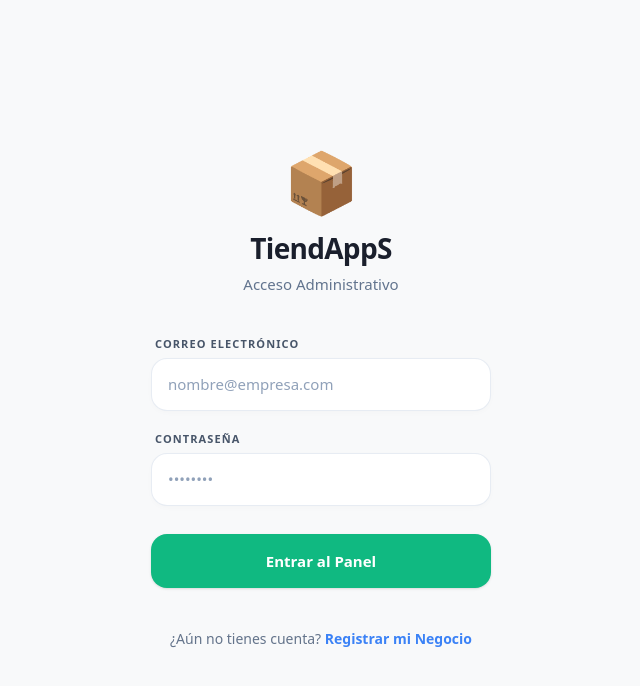
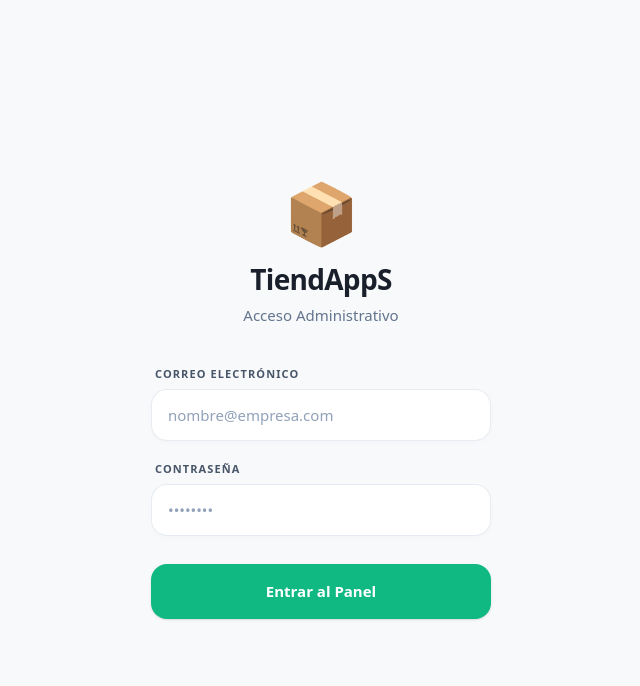
Before and after one commit to Tomasberserk/GESTION_NEIVA_CLAUDE, a React (Vite) app in the folder frontend/: page /login in a window 1280 px wide. Shown: the top 686 px of the page, without its empty margins (319-959 px from the left). Built offline with nearby package versions, Linux system fonts and the light colour scheme; no server answers.

Commit message:
feat(auth): remove public self-registration — access now via superadmin only

```diff
--- a/frontend/src/App.jsx
+++ b/frontend/src/App.jsx
@@ -2,7 +2,6 @@ import { Routes, Route, Navigate } from 'react-router-dom'
 import ProtectedRoute from './components/ProtectedRoute'
 import Layout from './components/layout/Layout'
 import Login from './pages/Login'
-import Registro from './pages/Registro'
 import Dashboard from './pages/Dashboard'
 import Inventario from './pages/Inventario'
 import Ventas from './pages/Ventas'
@@ -15,7 +14,6 @@ export default function App() {
   return (
     <Routes>
       <Route path="/login" element={<Login />} />
-      <Route path="/registro" element={<Registro />} />
 
       <Route element={<ProtectedRoute />}>
         <Route element={<Layout />}>
--- a/frontend/src/pages/Login.jsx
+++ b/frontend/src/pages/Login.jsx
@@ -1,5 +1,5 @@
 import { useState } from 'react'
-import { Link, useNavigate } from 'react-router-dom'
+import { useNavigate } from 'react-router-dom'
 import { useAuth } from '../context/AuthContext'
 
 export default function Login() {
@@ -83,13 +83,6 @@ export default function Login() {
             </button>
           </div>
         </form>
-
-        <p className="text-center text-[14px] text-[#64748b] mt-10 font-medium">
-          ¿Aún no tienes cuenta?{' '}
-          <Link to="/registro" className="text-[#3b82f6] hover:text-[#2563eb] font-bold transition-colors">
-            Registrar mi Negocio
-          </Link>
-        </p>
       </div>
     </div>
   )
```
